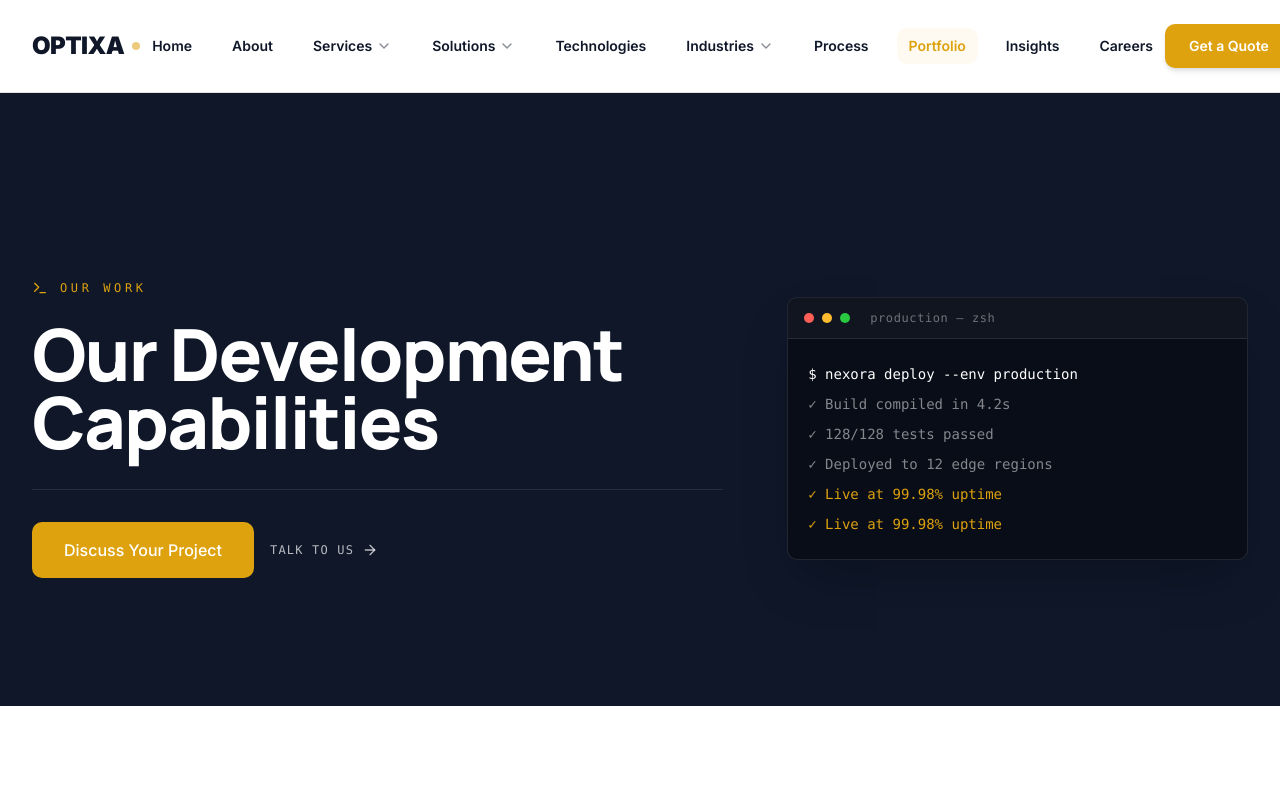
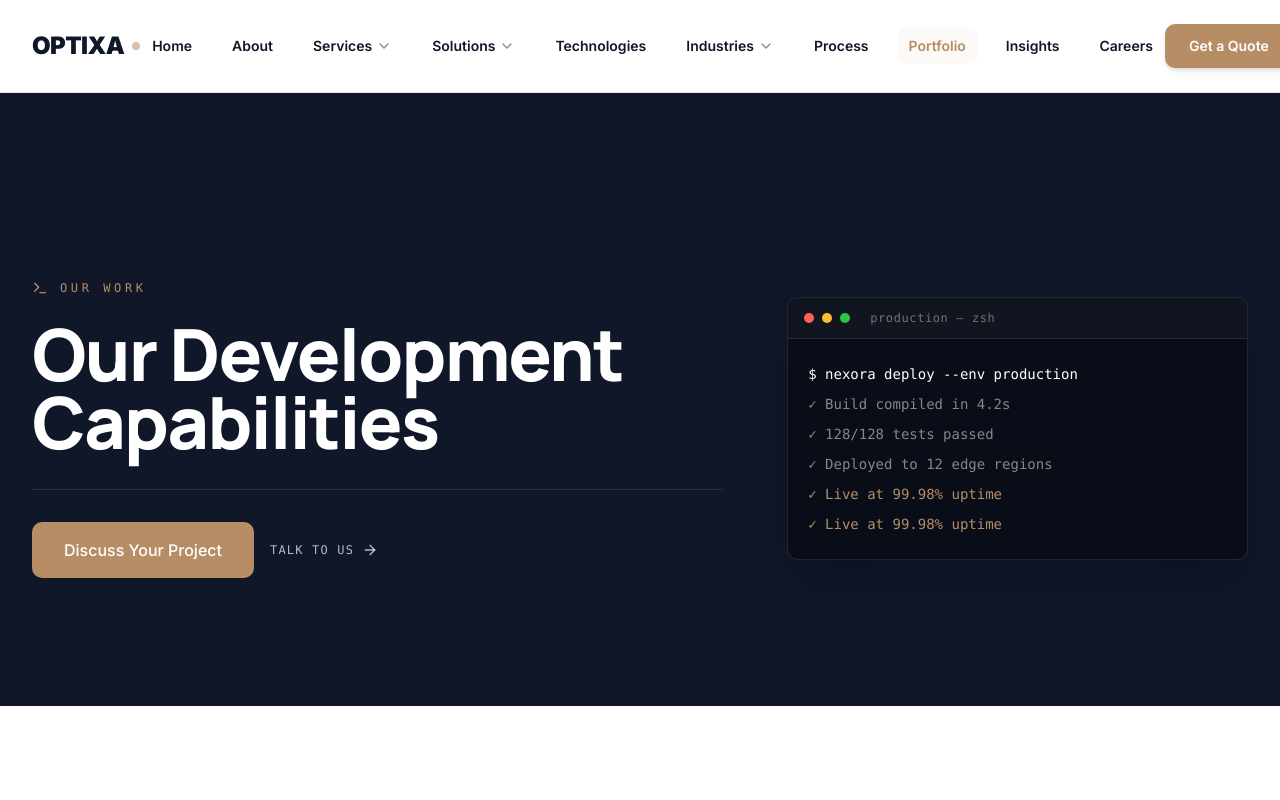
Before and after one commit to vivekgupta-tech/optixa-2.o, a React (Vite) app: page /portfolio in a window 1280 px wide. Shown: the top 800 px of the page. Built offline with nearby package versions, Linux system fonts and the light colour scheme.

Commit message:
theme chnage

```diff
--- a/src/index.css
+++ b/src/index.css
@@ -69,7 +69,7 @@
   --popover: 0 0% 100%;
   --popover-foreground: 222 47% 11%;
 
-  --primary: 43 88% 46%;
+  --primary: 29 36% 56%;
   /* Gold primary theme color */
   --primary-foreground: 0 0% 100%;
 
@@ -85,7 +85,7 @@
   --destructive-foreground: 0 0% 100%;
   --border: 0 0% 89%;
   --input: 0 0% 89%;
-  --ring: 43 88% 46%;
+  --ring: 29 36% 56%;
   --radius: 0.75rem;
   /* was 0.5rem (8px) -> 12px */
 
@@ -93,13 +93,13 @@
   /* navy sidebar instead of light/black */
   --sidebar-foreground: 0 0% 90%;
   --sidebar-border: 222 40% 18%;
-  --sidebar-primary: 43 88% 46%;
+  --sidebar-primary: 29 36% 56%;
   --sidebar-primary-foreground: 0 0% 100%;
   --sidebar-accent: 222 40% 18%;
   --sidebar-accent-foreground: 0 0% 95%;
-  --sidebar-ring: 43 88% 46%;
+  --sidebar-ring: 29 36% 56%;
 
-  --chart-1: 43 88% 46%;
+  --chart-1: 29 36% 56%;
   --chart-2: 220 70% 50%;
   --chart-3: 160 60% 45%;
   --chart-4: 30 80% 55%;
@@ -142,7 +142,7 @@
   --card-foreground: 222 47% 11%;
   --popover: 0 0% 100%;
   --popover-foreground: 222 47% 11%;
-  --primary: 43 88% 46%;
+  --primary: 29 36% 56%;
   --primary-foreground: 0 0% 100%;
   --secondary: 0 0% 96%;
   --secondary-foreground: 222 47% 11%;
@@ -154,18 +154,18 @@
   --destructive-foreground: 0 0% 100%;
   --border: 0 0% 89%;
   --input: 0 0% 89%;
-  --ring: 43 88% 46%;
+  --ring: 29 36% 56%;
 
   --sidebar: 222 47% 11%;
   --sidebar-foreground: 0 0% 90%;
   --sidebar-border: 222 40% 18%;
-  --sidebar-primary: 43 88% 46%;
+  --sidebar-primary: 29 36% 56%;
   --sidebar-primary-foreground: 0 0% 100%;
   --sidebar-accent: 222 40% 18%;
   --sidebar-accent-foreground: 0 0% 95%;
-  --sidebar-ring: 43 88% 46%;
+  --sidebar-ring: 29 36% 56%;
 
-  --chart-1: 43 88% 46%;
+  --chart-1: 29 36% 56%;
   --chart-2: 220 70% 50%;
   --chart-3: 160 60% 45%;
   --chart-4: 30 80% 55%;
```
